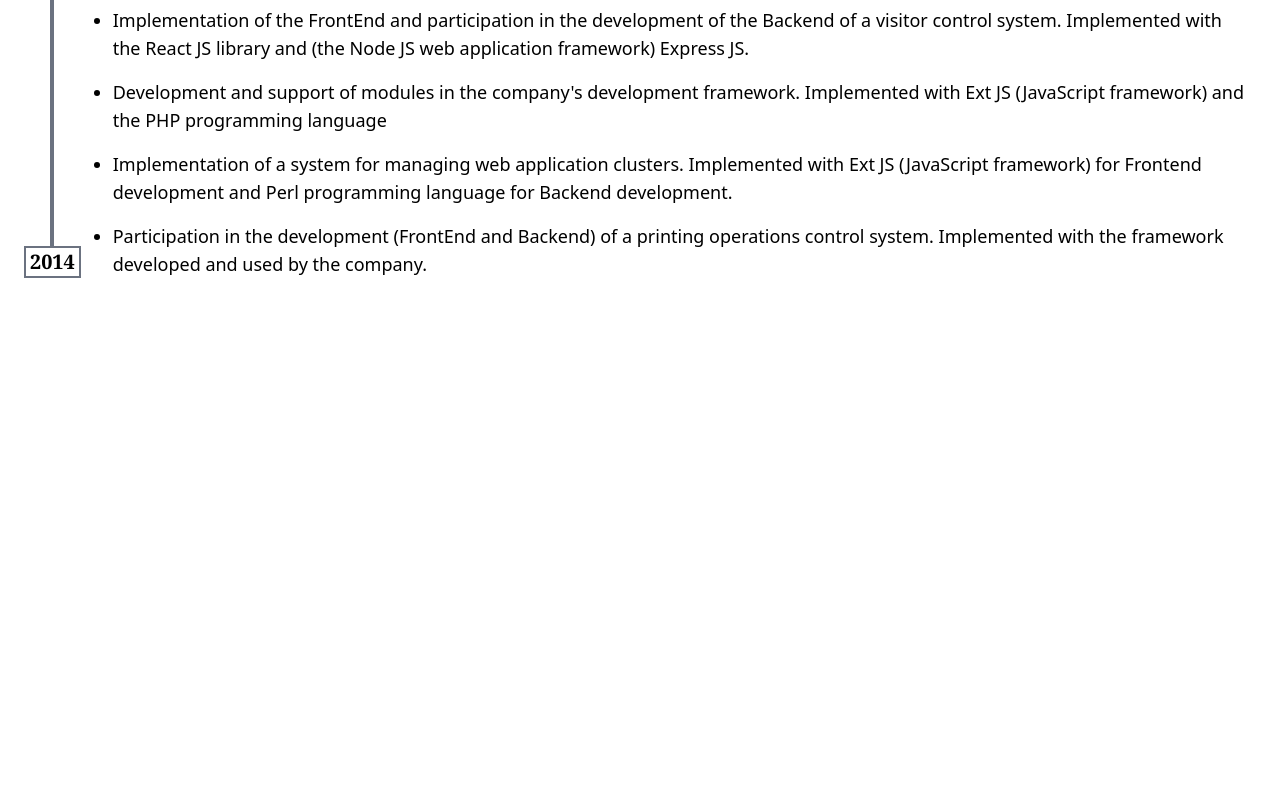
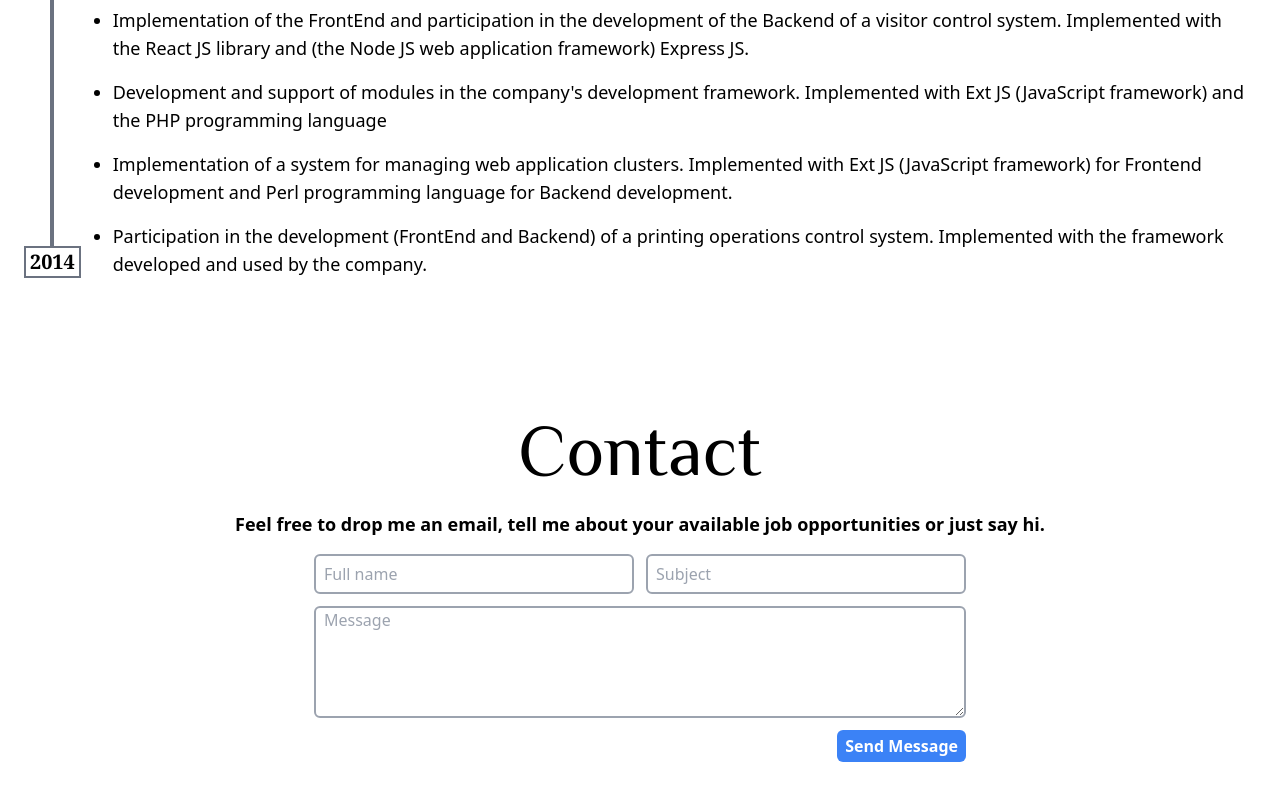
Before and after one commit to adonisfr/portfolio, a Next.js app: page / in a window 1280 px wide. Shown: the part 2410-3210 px from the top of the page. Before the commit the page ends 2728 px from the top, so only its background shows below. Built offline with nearby package versions, Linux system fonts and the light colour scheme.

Commit message:
add contact form

```diff
--- a/components/contact/contact.js
+++ b/components/contact/contact.js
@@ -1,3 +1,59 @@
+import Link from "next/link";
+import { useState } from "react";
+
 export default function Contact() {
-  return <div></div>;
+  const [name, setName] = useState("");
+  const [subject, setSubject] = useState("");
+  const [message, setMessage] = useState("");
+  return (
+    <div className="flex flex-col justify-center items-center w-full gap-4  py-16">
+      <h1 className="font-elMessiri text-7xl">Contact</h1>
+      <p className="font-sans font-semibold text-lg">
+        Feel free to drop me an email, tell me about your available job
+        opportunities or just say hi.
+      </p>
+      <div className="flex flex-col  items-center gap-3 w-full justify-center">
+        <div className="flex flex-col justify-center md:flex-row gap-3 w-full">
+          <input
+            type="text"
+            required
+            className="h-10 w-full md:w-80 border-x-2 border-y-2 border-gray-400 rounded-md px-2"
+            placeholder="Full name"
+            value={name}
+            onChange={(e) => {
+              setName(e.target.value);
+            }}
+          />
+          <input
+            type="text"
+            required
+            className="h-10 w-full md:w-80  border-x-2 border-y-2 border-gray-400 rounded-md px-2"
+            placeholder="Subject"
+            value={subject}
+            onChange={(e) => {
+              setSubject(e.target.value);
+            }}
+          />
+        </div>
+        <textarea
+          required
+          className="h-28 w-full md:w-[652px] border-x-2 border-y-2 border-gray-400 rounded-md px-2"
+          placeholder="Message"
+          value={message}
+          onChange={(e) => {
+            setMessage(e.target.value);
+          }}
+        />
+        <div className="flex w-full md:w-[652px] justify-end ">
+          <Link
+            href={`mailto:adonisfernandezr@gmail.com?subject=${subject}&body=My name is ${name}%0A%0A ${message}%0A%0A`}
+          >
+            <a className="bg-blue-500 hover:bg-blue-400 px-2 py-2 md:py-1 rounded-md text-white font-semibold ">
+              Send Message
+            </a>
+          </Link>
+        </div>
+      </div>
+    </div>
+  );
 }
```
